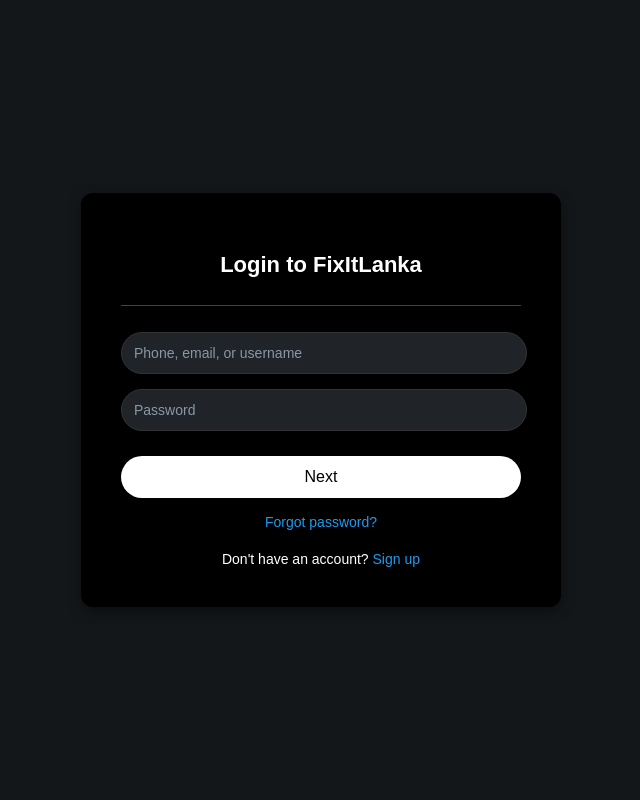
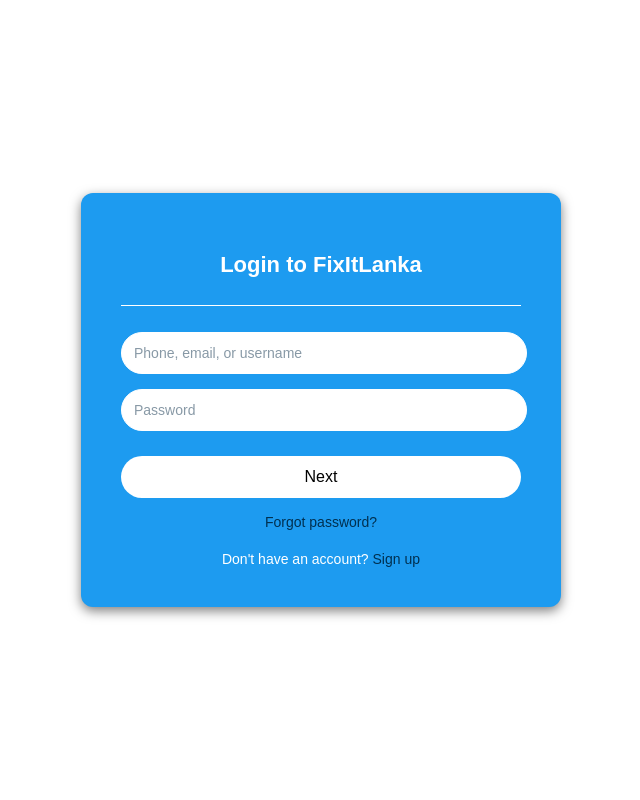
Before and after one commit to RasinduBingusara/FixItLanka_Website, a PHP site: page /login.html in a window 1280 px wide. Shown: the whole page, without its empty margins (319-959 px from the left). Run offline with PHP 8.4, Linux system fonts and the light colour scheme.

Commit message:
login color change

```diff
--- a/css/login.css
+++ b/css/login.css
@@ -1,6 +1,6 @@
 body {
     font-family: Arial, sans-serif;
-    background-color: #14171a; /* Dark background */
+    background-color: #ffffff; /* Dark background */
     color: white;
     display: flex;
     justify-content: center;
@@ -10,7 +10,7 @@ body {
 }
 
 .login-container {
-    background-color: #000; /* Black background */
+    background-color: #1d9bf0; /* Black background */
     border-radius: 12px;
     padding: 40px;
     text-align: center;
@@ -29,11 +29,11 @@ body {
     margin: 20px 0;
     position: relative;
     font-size: 12px;
-    color: #999;
+    color: #fff;
 }
 
 .divider span {
-    background-color: #000;
+    background-color: #1d9bf0;
     padding: 0 10px;
     z-index: 1;
 }
@@ -43,7 +43,7 @@ body {
     position: absolute;
     width: 100%;
     height: 1px;
-    background-color: #444;
+    background-color: #fff;
     top: 50%;
     left: 0;
     z-index: 0;
@@ -58,8 +58,8 @@ input[type="password"] {
     width: 95%;
     padding: 12px;
     border-radius: 30px;
-    border: 1px solid #333;
-    background-color: #202327; /* Darker input background */
+    border: 1px solid #fff;
+    background-color: #fff; /* Darker input background */
     color: #fff;
     font-size: 14px;
 }
@@ -90,7 +90,7 @@ input[type="password"]::placeholder {
 }
 
 .forgot-password a {
-    color: #1d9bf0;
+    color: #003050;
     text-decoration: none;
     font-size: 14px;
 }
@@ -101,7 +101,7 @@ input[type="password"]::placeholder {
 }
 
 .sign-up a {
-    color: #1d9bf0;
+    color: #003050;
     text-decoration: none;
 }
 
```
